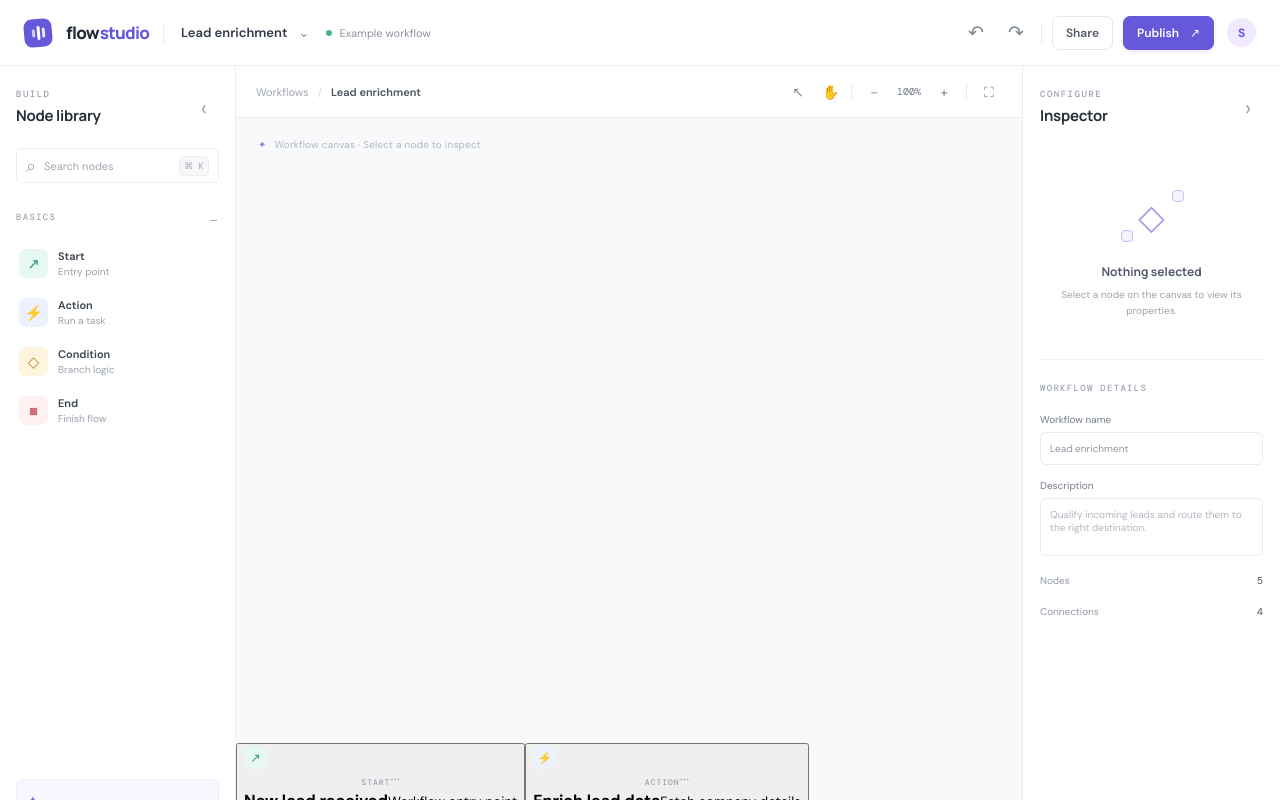
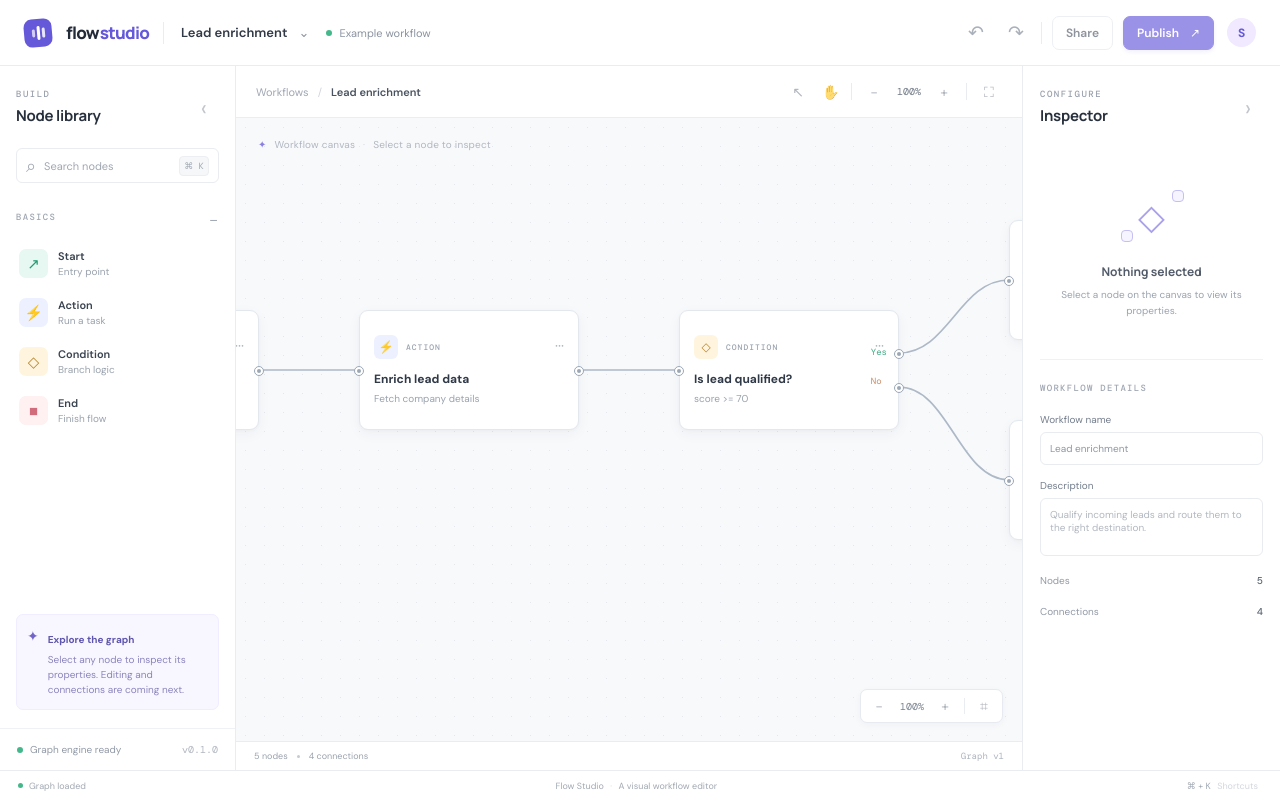
Before and after one commit to siddhant034/flow-studio, a React (Vite) app: page / in a window 1280 px wide. Shown: the top 800 px of the page. Built offline with nearby package versions, Linux system fonts and the light colour scheme.

Commit message:
Style graph-backed nodes and connections

```diff
--- a/src/styles.css
+++ b/src/styles.css
@@ -151,3 +151,44 @@ h2 { font: 700 15px Manrope, sans-serif; margin: 0; letter-spacing: -.25px; colo
   .canvas-viewport { min-height: 480px; }
   .app-footer span:nth-child(2) { display: none; }
 }
+
+
+/* Graph-backed canvas */
+.workflow-name { cursor: default; }
+button:disabled { cursor: default; opacity: .65; }
+.graph-world { position: absolute; width: 1320px; height: 620px; left: 50%; top: 50%; transform: translate(-50%, -50%); }
+.edge-layer { position: absolute; inset: 0; overflow: visible; pointer-events: none; }
+.graph-edge { fill: none; stroke: #aeb9c8; stroke-width: 1.7; }
+.graph-node { position: absolute; width: 220px; height: 120px; padding: 13px 14px; text-align: left; color: #303947; background: #fff; border: 1px solid #e3e8ef; border-radius: 9px; box-shadow: 0 4px 14px #28334a0b, 0 1px 3px #28334a08; z-index: 1; transition: border-color .15s, box-shadow .15s; }
+.graph-node:hover { border-color: #b9b2f0; box-shadow: 0 5px 18px #6558d91a; }
+.graph-node.is-selected { border-color: #7569df; box-shadow: 0 0 0 3px #7569df20, 0 5px 18px #6558d91a; }
+.graph-node strong { display: block; margin-top: 12px; font-size: 12px; font-weight: 650; color: #303947; white-space: nowrap; overflow: hidden; text-overflow: ellipsis; }
+.graph-node > small { display: block; margin-top: 5px; color: #99a2ae; font-size: 10px; white-space: nowrap; overflow: hidden; text-overflow: ellipsis; }
+.graph-node-top { display: flex; align-items: center; gap: 8px; }
+.graph-node .node-symbol { width: 24px; height: 24px; border-radius: 6px; font-size: 12px; }
+.graph-node .node-kind { font-size: 8px; letter-spacing: 1px; }
+.graph-node .node-menu { margin-left: auto; color: #aab1bc; font-size: 15px; }
+.graph-port { position: absolute; width: 10px; height: 10px; border: 1.5px solid #9ca7b6; background: #fff; border-radius: 50%; transform: translateY(-50%); z-index: 2; }
+.graph-port:after { content: ""; position: absolute; inset: 2px; border-radius: 50%; background: #9ca7b6; }
+.graph-port-input { left: -6px; }
+.graph-port-output { right: -6px; }
+.condition-labels { position: absolute; right: 11px; top: 35px; display: flex; flex-direction: column; gap: 17px; color: #98a2af; font: 9px 'DM Mono', monospace; }
+.condition-labels span:first-child { color: #43a985; }
+.condition-labels span:last-child { color: #c98c67; }
+.canvas-empty-hint em { color: #d0d5dd; font-style: normal; margin: 0 5px; }
+.selected-inspector { padding: 22px 0 18px; border-bottom: 1px solid #eff1f4; }
+.selected-node-type { display: flex; align-items: center; gap: 10px; margin-bottom: 20px; }
+.selected-node-type strong { display: block; color: #424b59; font-size: 11px; }
+.selected-node-type small { display: block; color: #a1a8b2; font: 9px 'DM Mono', monospace; letter-spacing: .8px; margin-top: 3px; }
+.selected-inspector label { display: block; color: #747e8c; font-size: 10px; margin: 13px 0 6px; }
+.position-fields { display: flex; gap: 8px; }
+.position-fields div { flex: 1; border: 1px solid #e8ebf0; border-radius: 6px; padding: 7px 9px; }
+.position-fields small { display: block; color: #a0a8b2; font: 9px 'DM Mono', monospace; }
+.position-fields strong { display: block; margin-top: 3px; font-size: 10px; font-weight: 500; color: #626c79; }
+.inspector-note { margin-top: 16px; color: #9ba3af; font-size: 9px; line-height: 1.5; }
+@media (max-width: 1050px) {
+  .graph-world { transform: translate(-50%, -50%) scale(.72); }
+}
+@media (max-width: 680px) {
+  .graph-world { transform: translate(-50%, -50%) scale(.48); }
+}
```
